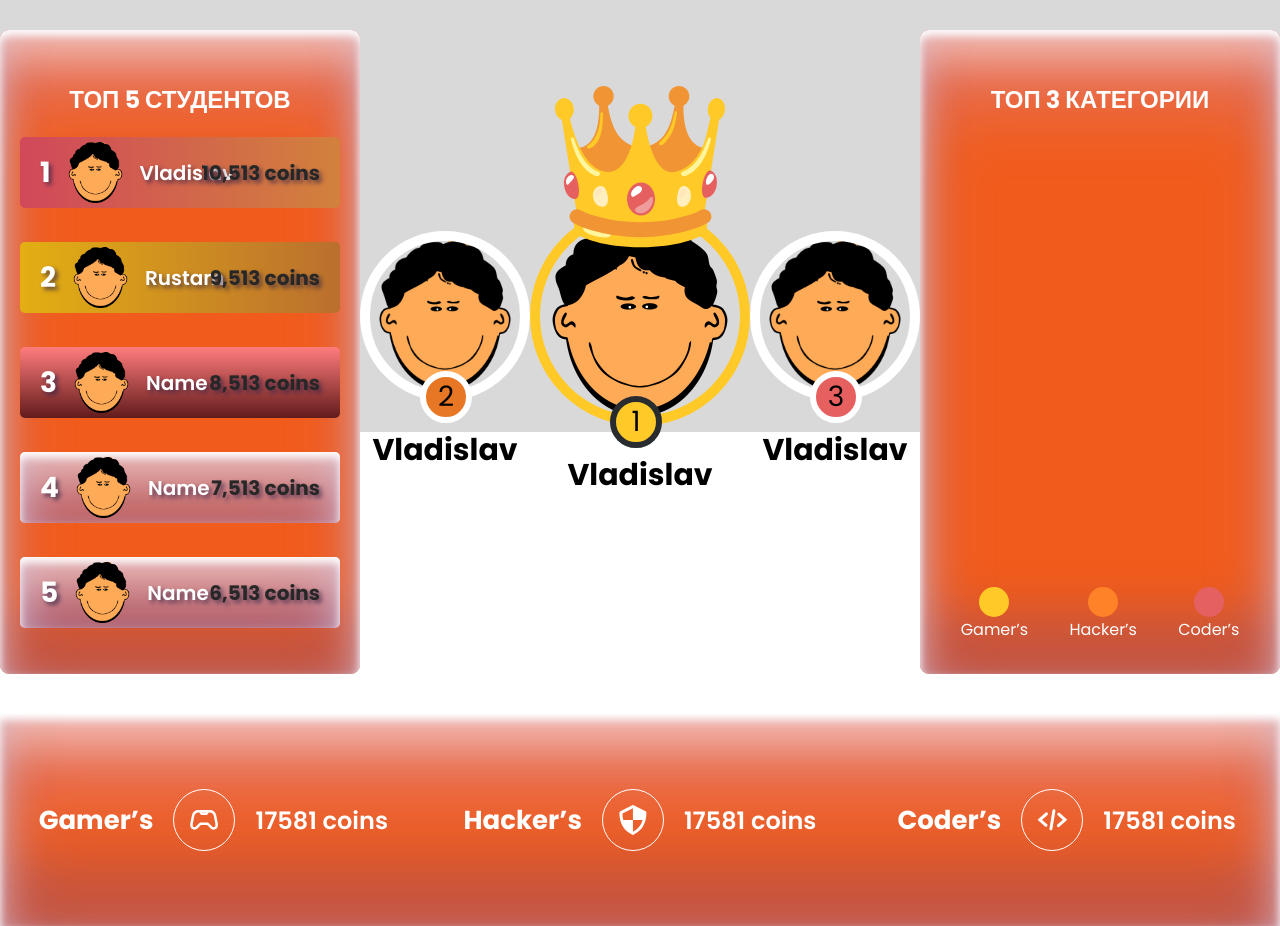
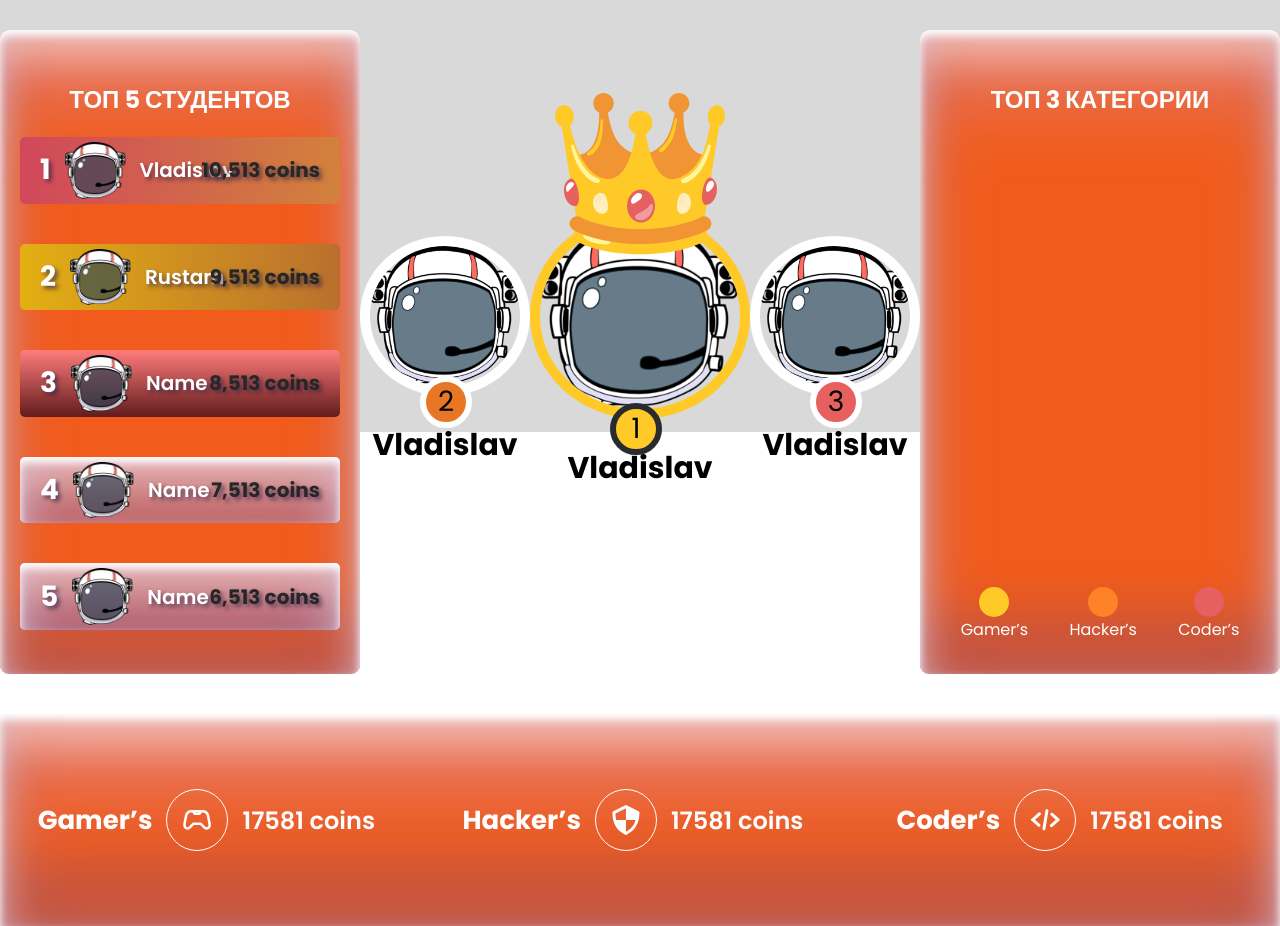
Before and after one commit to Farrux02/mars-modme, a plain HTML site: page src/index.html in a window 1280 px wide. Shown: the part 368-1294 px from the top of the page. Drawn offline with Linux system fonts and the light colour scheme.

Commit message:
fix: fix styles

```diff
--- a/src/index.html
+++ b/src/index.html
@@ -39,7 +39,7 @@
                   <h5 class="top-5__rate">1</h5>
                   <img
                     class="top-5__profile-photo"
-                    src="../assets/photo/profile-photo.png"
+                    src="../assets/photo/cosmo-halmet.png"
                     alt="profile-photo"
                   />
                   <span class="top-5__user-name">Vladislav</span>
@@ -53,7 +53,7 @@
                   <h5 class="top-5__rate">2</h5>
                   <img
                     class="top-5__profile-photo"
-                    src="../assets/photo/profile-photo.png"
+                    src="../assets/photo/cosmo-halmet.png"
                     alt="profile-photo"
                   />
                   <span class="top-5__user-name">Rustam</span>
@@ -67,7 +67,7 @@
                   <h5 class="top-5__rate">3</h5>
                   <img
                     class="top-5__profile-photo"
-                    src="../assets/photo/profile-photo.png"
+                    src="../assets/photo/cosmo-halmet.png"
                     alt="profile-photo"
                   />
                   <span class="top-5__user-name">Name</span>
@@ -81,7 +81,7 @@
                   <h5 class="top-5__rate">4</h5>
                   <img
                     class="top-5__profile-photo"
-                    src="../assets/photo/profile-photo.png"
+                    src="../assets/photo/cosmo-halmet.png"
                     alt="profile-photo"
                   />
                   <span class="top-5__user-name">Name</span>
@@ -95,7 +95,7 @@
                   <h5 class="top-5__rate">5</h5>
                   <img
                     class="top-5__profile-photo"
-                    src="../assets/photo/profile-photo.png"
+                    src="../assets/photo/cosmo-halmet.png"
                     alt="profile-photo"
                   />
                   <span class="top-5__user-name">Name</span>
@@ -110,7 +110,7 @@
             <div class="top-3__second">
               <img
                 class="top-3__profile-photo"
-                src="../assets/photo/profile-photo.png"
+                src="../assets/photo/cosmo-halmet.png"
                 alt=""
               />
               <h2 class="top-3__user-name">Vladislav</h2>
@@ -119,7 +119,7 @@
             <div class="top-3__first">
               <img
                 class="top-3__profile-photo"
-                src="../assets/photo/profile-photo.png"
+                src="../assets/photo/cosmo-halmet.png"
                 alt=""
               />
               <h2 class="top-3__user-name">Vladislav</h2>
@@ -128,7 +128,7 @@
             <div class="top-3__third">
               <img
                 class="top-3__profile-photo"
-                src="../assets/photo/profile-photo.png"
+                src="../assets/photo/cosmo-halmet.png"
                 alt=""
               />
               <h2 class="top-3__user-name">Vladislav</h2>
--- a/src/style.css
+++ b/src/style.css
@@ -38,7 +38,7 @@ a {
     font-size: 32px;
     color: #fff;
     margin-left: 40px;
-    top: 160px;
+    top: 200px;
     left: -60px;
 }
 
@@ -52,8 +52,8 @@ a {
 
 .mars-logo {
     position: absolute;
-    top: 220px;
-    left: -100px;
+    top: 260px;
+    left: -120px;
 }
 
 .header-date::before {
@@ -107,7 +107,6 @@ a {
 .top-5__list {
     display: flex;
     flex-direction: column;
-    row-gap: 34px;
 }
 
 .top-5__list-item {
@@ -116,13 +115,17 @@ a {
     align-items: center;
     padding: 5px 20px;
     border-radius: 5px;
+    margin-bottom: 40px;
 }
 
 .list-item__left {
     display: flex;
     width: 50%;
     align-items: center;
-    column-gap: 14px;
+}
+
+.list-item__left * {
+    margin-right: 14px;
 }
 
 .top-5__rate {
@@ -313,7 +316,10 @@ a {
     display: flex;
     justify-content: center;
     align-items: center;
-    column-gap: 20px;
+}
+
+.categories-info-top * {
+    margin-right: 14px;
 }
 
 .categories-info__name {
```
Also changed, not shown: assets/photo/cosmo-halmet.png (added).
